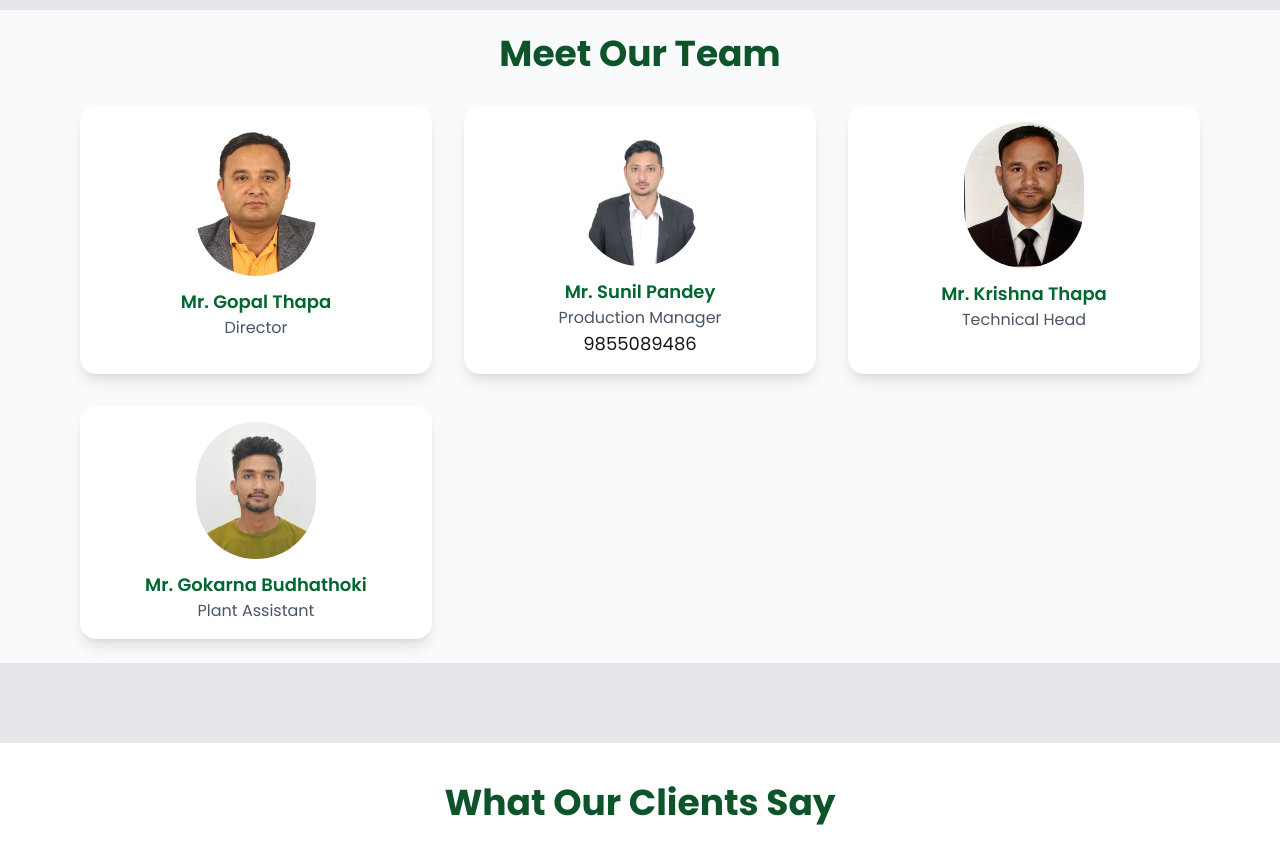
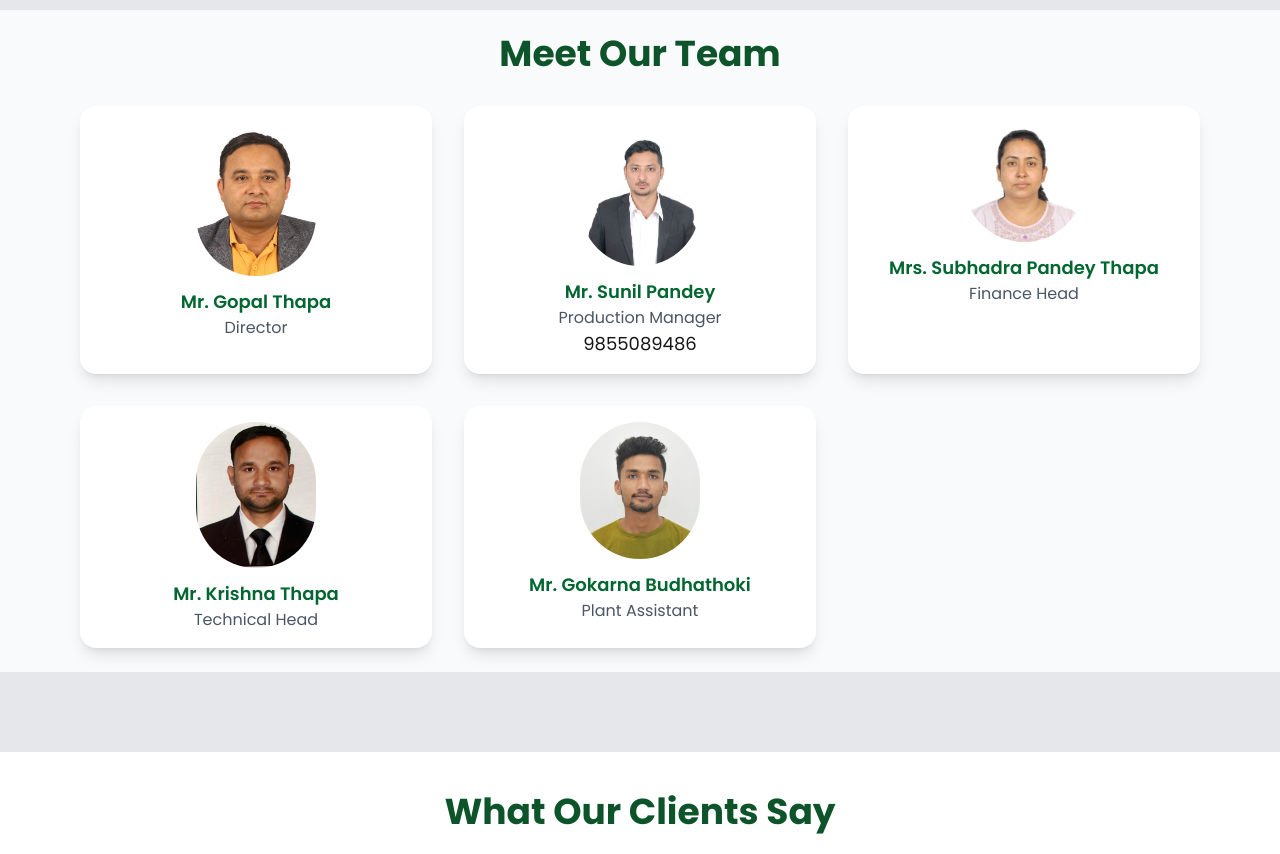
Before and after one commit to sunflowerIU/agriculture-project, a Next.js app: page /about in a window 1280 px wide. Shown: the part 1300-2154 px from the top of the page. Built offline with nearby package versions, Linux system fonts and the light colour scheme; no server answers.

Commit message:
added new team member

```diff
--- a/app/_components/AboutContent.js
+++ b/app/_components/AboutContent.js
@@ -22,6 +22,13 @@ const teamMembers = [
     position: "Production Manager",
     img: "/team/prodManager.jpg",
     phone: "9855089486",
+  },
+  {
+    id: 6,
+    name: "Subhadra Pandey Thapa",
+    gender: "female",
+    position: "Finance Head",
+    img: "/team/subhadra-pandey.jpg",
   },
   {
     id: 1,
```
Also changed, not shown: public/team/subhadra-pandey.jpg (added).
